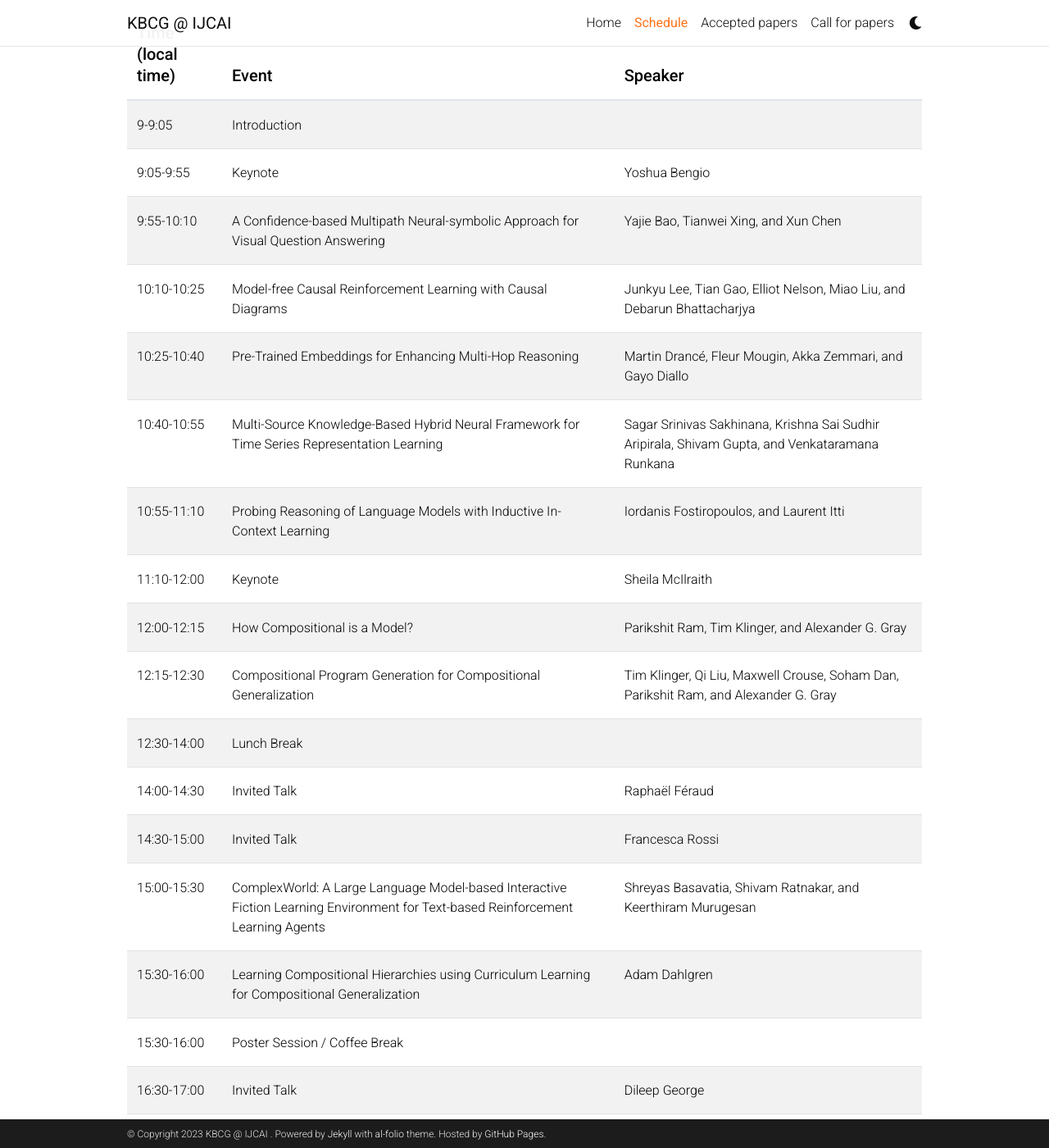
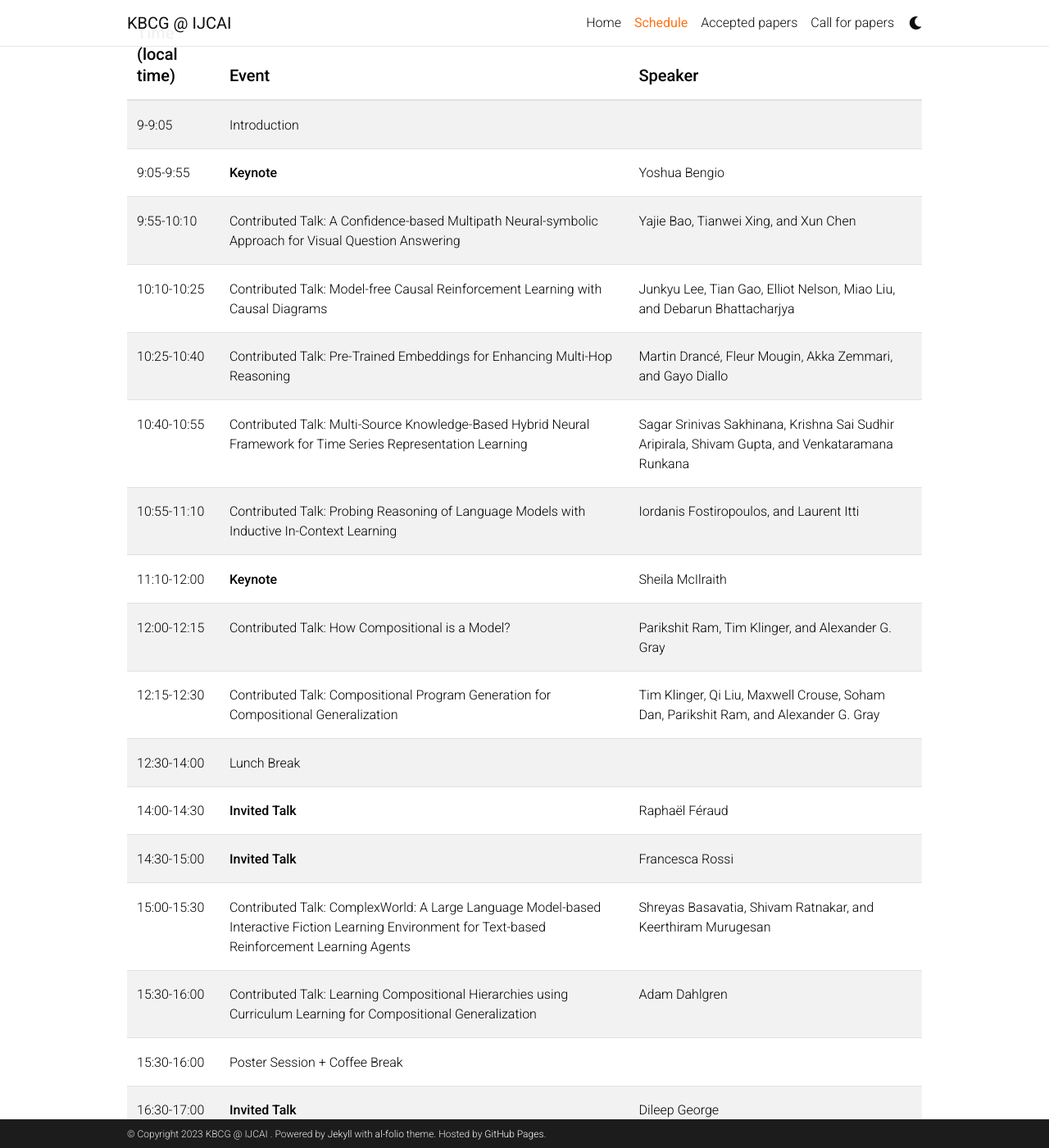
Before and after one commit to KnowledgeAI/KnowledgeAI.github.io, a Jekyll site: the page built from _pages/schedule.md, in a window 1280 px wide and 1400 px high, scrolled down 370 px. Shown: the whole window at 82% size. Built offline with Jekyll 4.4.1, drawn with Linux system fonts in a browser that asks for light colours; comment, search, counter and statistics services are not loaded; a style sheet for code colours, icons or effects is not loaded.

```diff
--- a/_pages/schedule.md
+++ b/_pages/schedule.md
@@ -9,23 +9,23 @@ nav_order: 1
 | **Time (local time)**{: .h5} |  **Event**{: .h5} | **Speaker**{: .h5} |
 | :-------------------------------- | :--------------------------------- | :--------------------------------- |
 |  9-9:05  |   Introduction   |
-|  9:05-9:55 | Keynote | Yoshua Bengio |
-| 9:55-10:10 | A Confidence-based Multipath Neural-symbolic Approach for Visual Question Answering | Yajie Bao, Tianwei Xing, and Xun Chen |
-| 10:10-10:25| Model-free Causal Reinforcement Learning with Causal Diagrams| Junkyu Lee, Tian Gao, Elliot Nelson, Miao Liu, and Debarun Bhattacharjya |
-| 10:25-10:40 | Pre-Trained Embeddings for Enhancing Multi-Hop Reasoning | Martin Drancé, Fleur Mougin, Akka Zemmari, and Gayo Diallo |
-| 10:40-10:55 | Multi-Source Knowledge-Based Hybrid Neural Framework for Time Series Representation Learning | Sagar Srinivas Sakhinana, Krishna Sai Sudhir Aripirala, Shivam Gupta, and Venkataramana Runkana |
-| 10:55-11:10 | Probing Reasoning of Language Models with Inductive In-Context Learning | Iordanis Fostiropoulos, and Laurent Itti |
-| 11:10-12:00 | Keynote | Sheila McIlraith |
-| 12:00-12:15 | How Compositional is a Model? | Parikshit Ram, Tim Klinger, and Alexander G. Gray |
-| 12:15-12:30 | Compositional Program Generation for Compositional Generalization | Tim Klinger, Qi Liu, Maxwell Crouse, Soham Dan, Parikshit Ram, and Alexander G. Gray |
+|  9:05-9:55 | **Keynote** | Yoshua Bengio |
+| 9:55-10:10 | Contributed Talk: A Confidence-based Multipath Neural-symbolic Approach for Visual Question Answering | Yajie Bao, Tianwei Xing, and Xun Chen |
+| 10:10-10:25| Contributed Talk: Model-free Causal Reinforcement Learning with Causal Diagrams| Junkyu Lee, Tian Gao, Elliot Nelson, Miao Liu, and Debarun Bhattacharjya |
+| 10:25-10:40 | Contributed Talk: Pre-Trained Embeddings for Enhancing Multi-Hop Reasoning | Martin Drancé, Fleur Mougin, Akka Zemmari, and Gayo Diallo |
+| 10:40-10:55 | Contributed Talk: Multi-Source Knowledge-Based Hybrid Neural Framework for Time Series Representation Learning | Sagar Srinivas Sakhinana, Krishna Sai Sudhir Aripirala, Shivam Gupta, and Venkataramana Runkana |
+| 10:55-11:10 | Contributed Talk: Probing Reasoning of Language Models with Inductive In-Context Learning | Iordanis Fostiropoulos, and Laurent Itti |
+| 11:10-12:00 | **Keynote** | Sheila McIlraith |
+| 12:00-12:15 | Contributed Talk: How Compositional is a Model? | Parikshit Ram, Tim Klinger, and Alexander G. Gray |
+| 12:15-12:30 | Contributed Talk: Compositional Program Generation for Compositional Generalization | Tim Klinger, Qi Liu, Maxwell Crouse, Soham Dan, Parikshit Ram, and Alexander G. Gray |
 | 12:30-14:00 | Lunch Break |  |
-| 14:00-14:30 | Invited Talk | Raphaël Féraud |
-| 14:30-15:00 | Invited Talk | Francesca Rossi |
-| 15:00-15:30 | ComplexWorld: A Large Language Model-based Interactive Fiction Learning Environment for Text-based Reinforcement Learning Agents | Shreyas Basavatia, Shivam Ratnakar, and Keerthiram Murugesan |
-| 15:30-16:00 | Learning Compositional Hierarchies using Curriculum Learning for Compositional Generalization | Adam Dahlgren |
-| 15:30-16:00 | Poster Session / Coffee Break | |
-| 16:30-17:00 | Invited Talk | Dileep George  |
-| 17:00-17:30 | Invited Talk | Alexander Gray |
+| 14:00-14:30 | **Invited Talk** | Raphaël Féraud |
+| 14:30-15:00 | **Invited Talk** | Francesca Rossi |
+| 15:00-15:30 | Contributed Talk: ComplexWorld: A Large Language Model-based Interactive Fiction Learning Environment for Text-based Reinforcement Learning Agents | Shreyas Basavatia, Shivam Ratnakar, and Keerthiram Murugesan |
+| 15:30-16:00 | Contributed Talk: Learning Compositional Hierarchies using Curriculum Learning for Compositional Generalization | Adam Dahlgren |
+| 15:30-16:00 | Poster Session + Coffee Break | |
+| 16:30-17:00 | **Invited Talk** | Dileep George  |
+| 17:00-17:30 | **Invited Talk** | Alexander Gray |
 | 17:30-17:40 | Closing
 {: .table}
 {: .table-striped}
```
